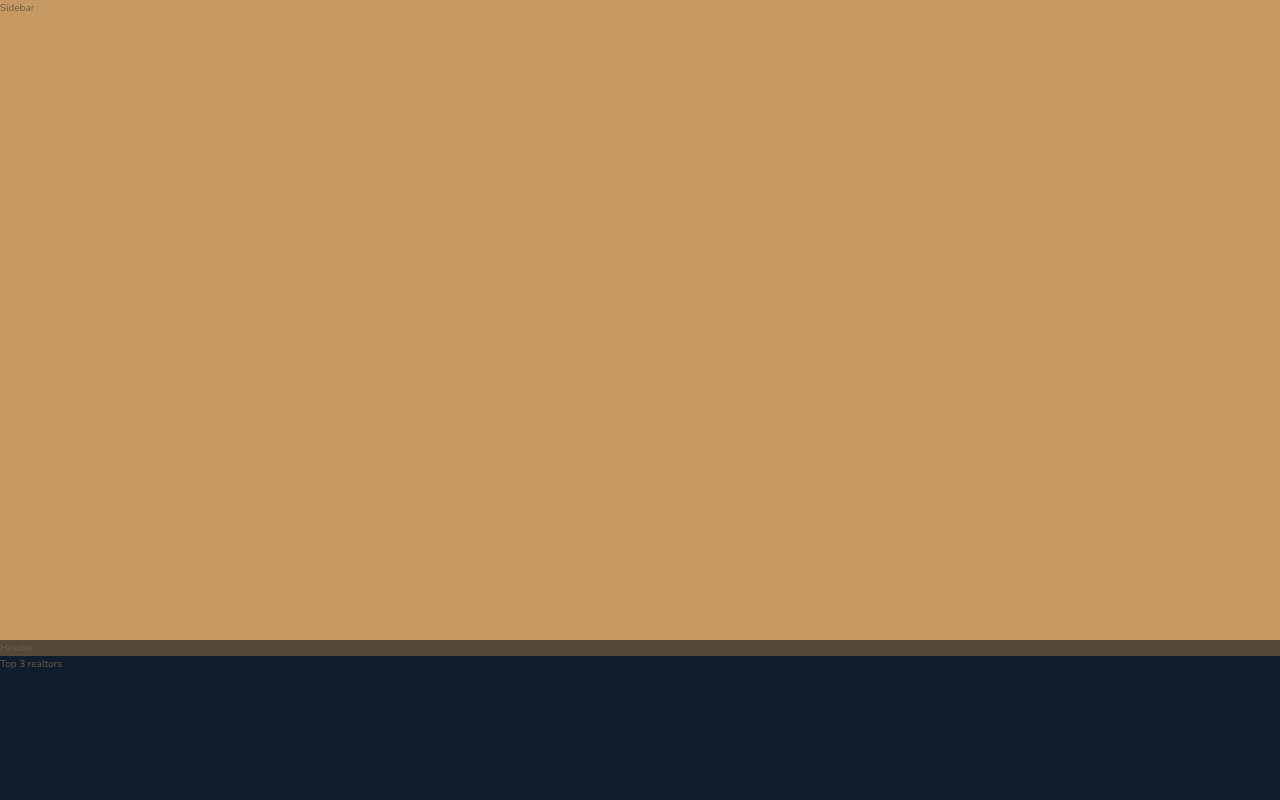
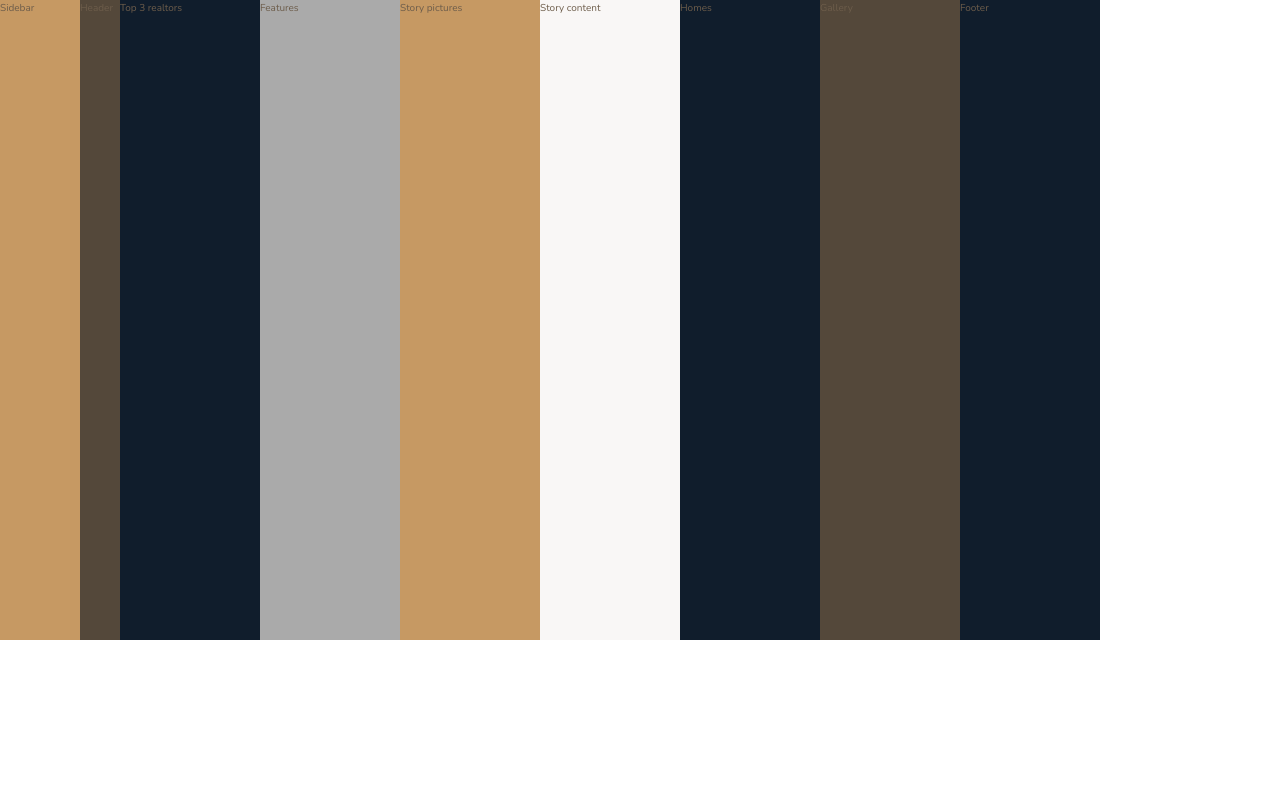
Before and after one commit to YudhaYuki/warna-property, a website: page index.html in a window 1280 px wide. Shown: the top 800 px of the page. Drawn offline with nearby package versions, Linux system fonts and the light colour scheme.

Commit message:
create fr between the 8 grid

```diff
--- a/sass/_base.scss
+++ b/sass/_base.scss
@@ -37,4 +37,10 @@ body {
 .container {
     display: grid;
     grid-template-rows: 80vh min-content 40vw repeat(3, min-content);
+
+    // we want 8 columns where each of them to be between their minimum content and 140px
+    // grid-template-columns: repeat(8, minmax(min-content, 14rem));
+
+    grid-template-columns: 8rem 1fr repeat(8, minmax(min-content, 14rem)) 1fr;
+
 }
```
Also changed, not shown: css/style.css.
